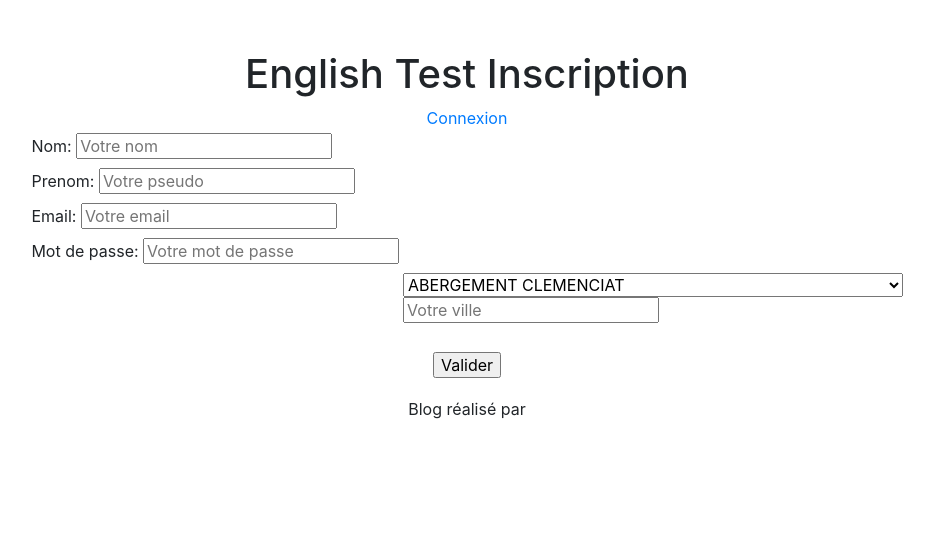
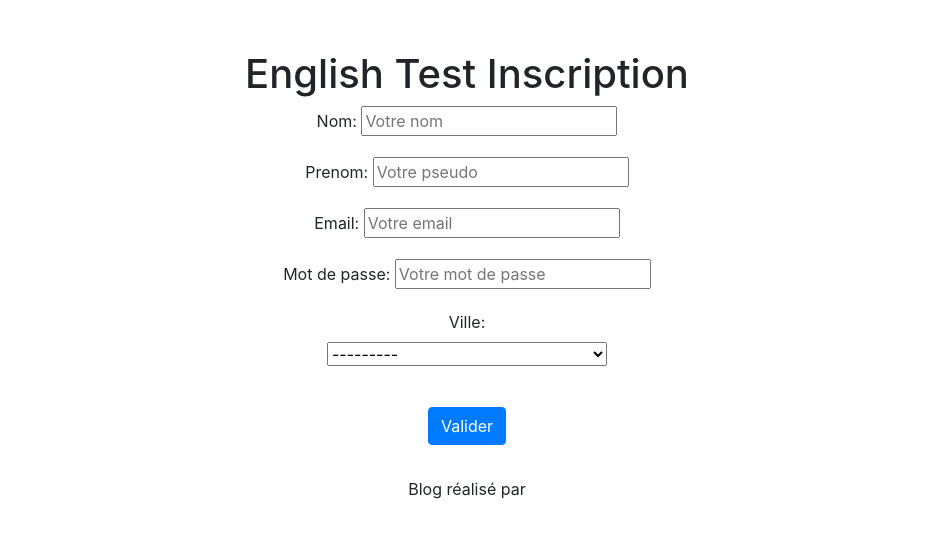
Before and after one commit to CodingStrqf/Django, a Django app: page /english_test_app/inscription in a window 1280 px wide. Shown: the top 538 px of the page, without its empty margins (173-1107 px from the left). Run offline with Django 3.2, Linux system fonts and the light colour scheme; data comes from the database, SQL or seed files in the repository; both versions use the stored data as it was after the commit; some libraries are stand-ins or nearby versions.

Commit message:
inscription ok

```diff
--- a/english_test_app/form.py
+++ b/english_test_app/form.py
@@ -1,24 +1,14 @@
+from django.core.exceptions import ValidationError
 from django import forms
-from django.core import validators
-from django.core.exceptions import ValidationError
+from .models import Ville, Joueur
 
-class InscriptionForm(forms.Form):
+class InscriptionForm(forms.ModelForm):
     nom = forms.CharField(label="Nom", max_length=100, widget=forms.TextInput(attrs={'placeholder': 'Votre nom','class': 'inputChamp'}))
     prenom = forms.CharField(label="Prenom", max_length=100, widget=forms.TextInput(attrs={'placeholder': 'Votre pseudo','class': 'inputChamp'}))
     email = forms.EmailField(label="Email", max_length=200, widget=forms.EmailInput(attrs={'placeholder': 'Votre email','class': 'inputChamp'}))
     mot_de_passe = forms.CharField(label="Mot de passe", max_length=20, widget=forms.PasswordInput(attrs={'placeholder': 'Votre mot de passe','class': 'inputChamp'}))
-    ville = forms.CharField(label="Ville", max_length=100, widget=forms.TextInput(attrs={'placeholder': 'Votre ville','class': 'inputChamp'}))
+    ville = forms.ModelChoiceField(label="Ville", queryset=Ville.objects.all(), widget=forms.Select(attrs={'class': 'inputChamp'}))
 
-    def clean(self):
-        cleaned_data = super().clean()
-        return cleaned_data.get("mot_de_passe")
-
-    def clean_pseudo(self):
-        pseudo = self.cleaned_data['pseudo']
-        if len(pseudo) < 5:
-            raise ValidationError("Le pseudo doit faire au moins 5 caractères")
-        return pseudo
-
-    def clean_data(self):
-        cleaned_data = super().clean()
-        return cleaned_data.get("email")
+    class Meta:
+        model = Joueur
+        fields = ['nom', 'prenom', 'email', 'mot_de_passe', 'ville']
--- a/english_test_app/templates/english_test_app/inscription.html
+++ b/english_test_app/templates/english_test_app/inscription.html
@@ -2,60 +2,44 @@
 <html>
 
 <head>
-    <meta charset="UTH-8">
+    <meta charset="UTF-8">
     <title>EnglishTest</title>
     <link rel="stylesheet" href="https://stackpath.bootstrapcdn.com/bootstrap/4.3.1/css/bootstrap.min.css"
         integrity="sha384-ggOyR0iXCbMQv3Xipma34MD+dH/1fQ784/j6cY/iJTQUOhcWr7x9JvoRxT2MZw1T" crossorigin="anonymous">
     <link href="https://fonts.googleapis.com/css?family=Roboto" rel="stylesheet">
-    <link href="css/style.css" rel="stylesheet">
+    <link href="{% static 'css/style.css' %}" rel="stylesheet">
 </head>
 
 <body>
     <div class="container">
-        <div class="textcenter">
+        <div class="text-center">
             <h1 class="pagetitle">English Test Inscription</h1>
             <br />
-            <a href="/index">Connexion</a>
-            <br />
-            <form method="post" action="inscription" class="center">
+            <form method="post" action="{% url 'inscription' %}" class="center">
                 {% csrf_token %}
-                <table>
-                    <tr>
-                        <td><label for="{{ form.nom.id_for_label }}">{{ form.nom.label }}: </label>
-                            {{ form.nom}}
-                        </td>
-                    </tr>
-                    <tr>
-                        <td><label for="{{ form.prenom.id_for_label }}">{{ form.prenom.label }}: </label>
-                            {{ form.prenom}}
-                        </td>
-                    </tr>
-                    <tr>
-                        <td><label for="{{ form.email.id_for_label }}">{{ form.email.label }}: </label>
-                            {{ form.email}}
-                        </td>
-                    </tr>
-                    <tr>
-                        <td><label for="{{ form.mot_de_passe.id_for_label }}">{{ form.mot_de_passe.label }}: </label>
-                            {{ form.mot_de_passe}}
-                        </td>
-                    </tr>
-                    <tr>
-                        <td></td>
-                        <td>
-                            <select name="ville">
-                                <option value="1">ABERGEMENT CLEMENCIAT</option>
-                                <option value="2">ABERGEMENT DE VAREY</option>
-                                <option value="3">AMAREINS</option>
-                                <option value="4">AMBERIEU EN BUGEY</option>
-                            </select>
-                            {{ form.ville}}
-                        </td>
-                    </tr>
-                    <tr>
-                        <td colspan="2" style="text-align: center"><input type="submit" value="Valider" /></td>
-                    </tr>
-                </table>
+                <div class="form-group">
+                    <label for="{{ form.nom.id_for_label }}">{{ form.nom.label }}:</label>
+                    {{ form.nom }}
+                </div>
+                <div class="form-group">
+                    <label for="{{ form.prenom.id_for_label }}">{{ form.prenom.label }}:</label>
+                    {{ form.prenom }}
+                </div>
+                <div class="form-group">
+                    <label for="{{ form.email.id_for_label }}">{{ form.email.label }}:</label>
+                    {{ form.email }}
+                </div>
+                <div class="form-group">
+                    <label for="{{ form.mot_de_passe.id_for_label }}">{{ form.mot_de_passe.label }}:</label>
+                    {{ form.mot_de_passe }}
+                </div>
+                <div class="form-group">
+                    <label for="{{ form.ville.id_for_label }}">{{ form.ville.label }}:</label>
+                    {{ form.ville }}
+                </div>
+                <div class="form-group text-center">
+                    <input type="submit" value="Valider" class="btn btn-primary" />
+                </div>
             </form>
         </div>
     </div>
--- a/english_test_app/views.py
+++ b/english_test_app/views.py
@@ -9,28 +9,19 @@ def index(request):
     return render(request, "english_test_app/index.html")
 
 def inscription(request):
+    if request.method == 'POST':
+        form = InscriptionForm(request.POST)
+        if form.is_valid():
+            nom = form.cleaned_data['nom']
+            prenom = form.cleaned_data['prenom']
+            email = form.cleaned_data['email']
+            mot_de_passe = form.cleaned_data['mot_de_passe']
+            ville = form.cleaned_data['ville']
 
-    if (request.method == 'POST'):
-        print("POST")
-        form = InscriptionForm(request.POST)
+            joueur = Joueur(nom=nom, prenom=prenom, email=email, mot_de_passe=mot_de_passe, idVille=ville)
+            joueur.save()
+            return render(request, 'english_test_app/index.html', {'form': form})
 
-        if form.is_valid():
-            nom = form['nom']
-            prenom = form['prenom']
-            email = form['email']
-            mot_de_passe = form['mot_de_passe']
-            ville = form['ville']
-
-            joueur = Joueur(nom=nom, prenom=prenom, email=email, mot_de_passe=mot_de_passe, ville=ville)
-            joueur.save()
-
-            request.session['joueur_id'] = joueur.id
-            return redirect(index)
-        else:
-            print(form.errors)
     else:
         form = InscriptionForm()
-
-    return render(request, "english_test_app/inscription.html", {
-        'form':form
-    })
+    return render(request, 'english_test_app/inscription.html', {'form': form})
```
Also changed, not shown: db.sqlite3.
